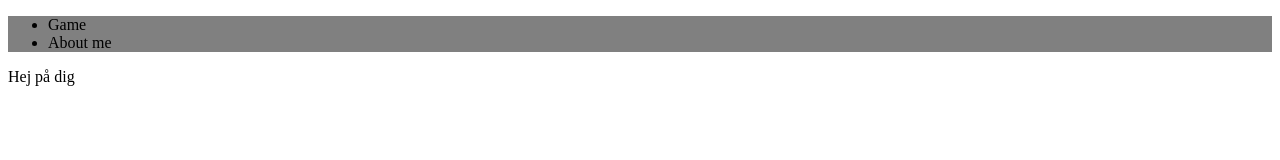
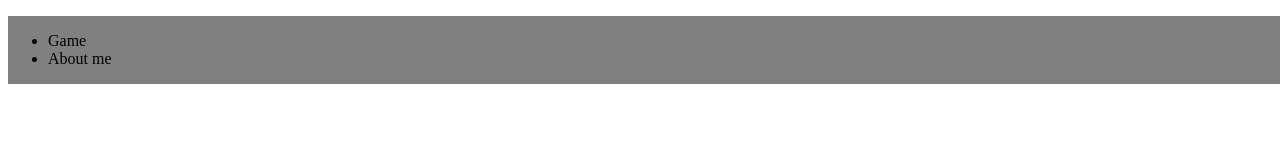
Before and after one commit to TedJenkler/TedJenkler.github.io, a plain HTML site: page index.html in a window 1280 px wide. Drawn offline with Linux system fonts and the light colour scheme; files that its build step writes are made by us from their sources.

Commit message:
Update index.css

```diff
--- a/index.css
+++ b/index.css
@@ -6,4 +6,7 @@ p {
 }
 nav {
     background-color: grey;
+    width: 100%;
+    height 10px;
+    position: fixed;
 }
```
